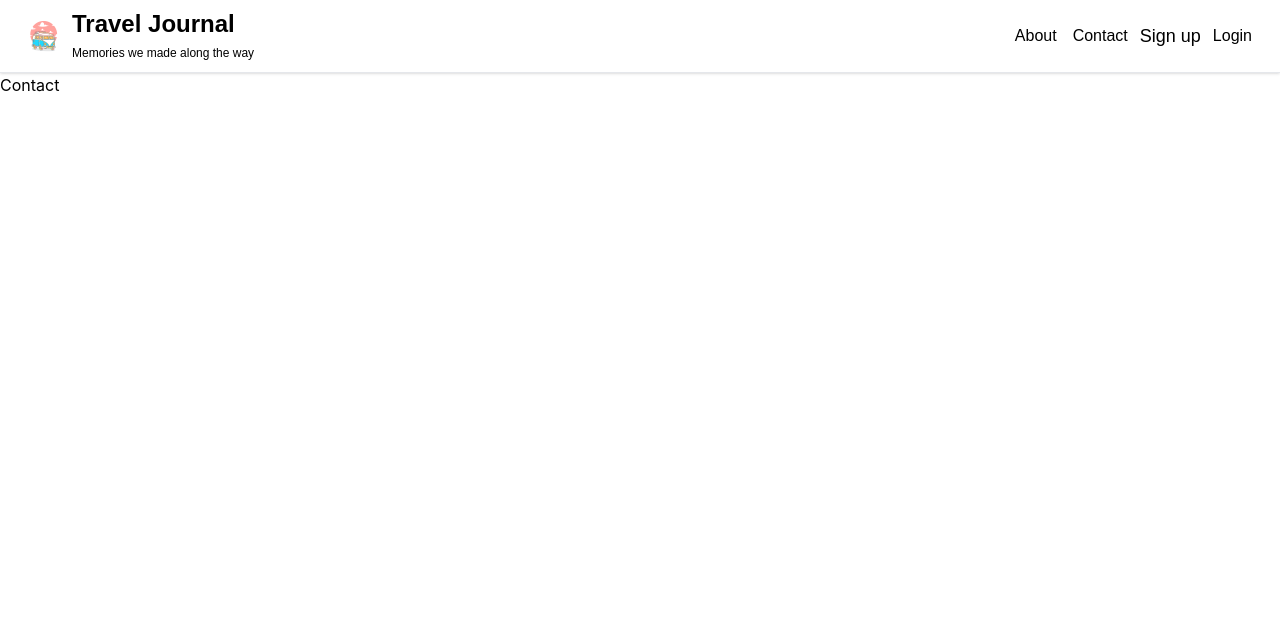
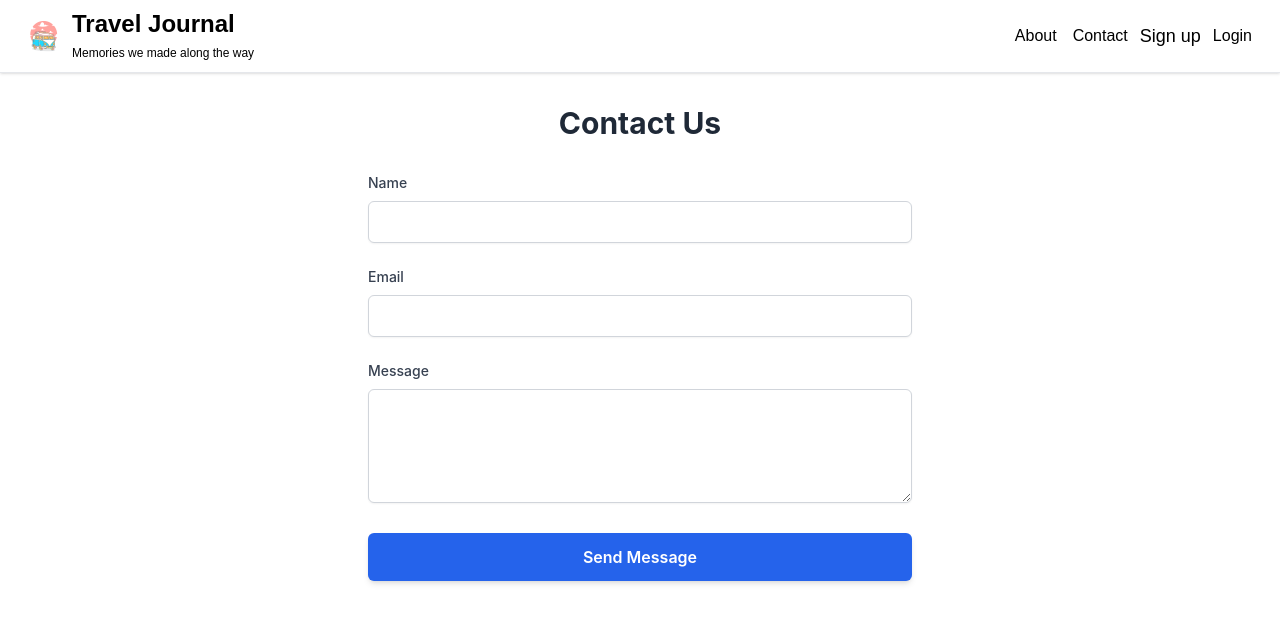
Before and after one commit to shalingams/Travel-Journal, a React (Create React App) app: page /contact in a window 1280 px wide. Shown: the top 622 px of the page. Built offline with nearby package versions, Linux system fonts and the light colour scheme; a web font is replaced by a local one.

Commit message:
adding page content and validations

```diff
--- a/src/Pages/Contact.tsx
+++ b/src/Pages/Contact.tsx
@@ -1,4 +1,167 @@
+import React, { useState, FormEvent } from 'react';
+
+interface ContactFormData {
+  name: string;
+  email: string;
+  message: string;
+}
+
 function Contact() {
-  return <h1>Contact</h1>;
+  const [formData, setFormData] = useState<ContactFormData>({
+    name: '',
+    email: '',
+    message: '',
+  });
+
+  const [errors, setErrors] = useState<Partial<ContactFormData>>({});
+
+  const validateForm = () => {
+    const newErrors: Partial<ContactFormData> = {};
+
+    if (!formData.name.trim()) {
+      newErrors.name = 'Name is required';
+    }
+
+    if (!formData.email.trim()) {
+      newErrors.email = 'Email is required';
+    } else if (!/\S+@\S+\.\S+/.test(formData.email)) {
+      newErrors.email = 'Email is invalid';
+    }
+
+    if (!formData.message.trim()) {
+      newErrors.message = 'Message is required';
+    }
+
+    setErrors(newErrors);
+    return Object.keys(newErrors).length === 0;
+  };
+
+  const handleSubmit = (e: FormEvent<HTMLFormElement>) => {
+    e.preventDefault();
+
+    if (validateForm()) {
+      // TODO: Implement actual form submission logic
+      console.log('Form submitted:', formData);
+      alert('Thank you for your message! We will get back to you soon.');
+
+      // Reset form after submission
+      setFormData({
+        name: '',
+        email: '',
+        message: '',
+      });
+      setErrors({});
+    }
+  };
+
+  const handleChange = (e: React.ChangeEvent<HTMLInputElement | HTMLTextAreaElement>) => {
+    const { name, value } = e.target;
+    setFormData(prev => ({
+      ...prev,
+      [name]: value,
+    }));
+  };
+
+  return (
+    <div className="container mx-auto px-4 py-8 max-w-xl">
+      <h1 className="text-3xl font-bold text-center mb-8 text-gray-800">Contact Us</h1>
+      <form onSubmit={handleSubmit} className="space-y-6">
+        <div>
+          <label
+            htmlFor="name"
+            className="block text-sm font-medium text-gray-700 mb-2"
+          >
+            Name
+          </label>
+          <input
+            type="text"
+            id="name"
+            name="name"
+            value={formData.name}
+            onChange={handleChange}
+            className={`
+              w-full px-3 py-2 border rounded-md shadow-sm focus:outline-none focus:ring-2
+              ${errors.name
+                ? 'border-red-500 focus:ring-red-500'
+                : 'border-gray-300 focus:ring-blue-500 focus:border-blue-500'
+              }
+            `}
+          />
+          {errors.name && (
+            <p className="mt-1 text-sm text-red-600">{errors.name}</p>
+          )}
+        </div>
+
+        <div>
+          <label
+            htmlFor="email"
+            className="block text-sm font-medium text-gray-700 mb-2"
+          >
+            Email
+          </label>
+          <input
+            type="email"
+            id="email"
+            name="email"
+            value={formData.email}
+            onChange={handleChange}
+            className={`
+              w-full px-3 py-2 border rounded-md shadow-sm focus:outline-none focus:ring-2
+              ${errors.email
+                ? 'border-red-500 focus:ring-red-500'
+                : 'border-gray-300 focus:ring-blue-500 focus:border-blue-500'
+              }
+            `}
+          />
+          {errors.email && (
+            <p className="mt-1 text-sm text-red-600">{errors.email}</p>
+          )}
+        </div>
+
+        <div>
+          <label
+            htmlFor="message"
+            className="block text-sm font-medium text-gray-700 mb-2"
+          >
+            Message
+          </label>
+          <textarea
+            id="message"
+            name="message"
+            value={formData.message}
+            onChange={handleChange}
+            rows={4}
+            className={`
+              w-full px-3 py-2 border rounded-md shadow-sm focus:outline-none focus:ring-2
+              ${errors.message
+                ? 'border-red-500 focus:ring-red-500'
+                : 'border-gray-300 focus:ring-blue-500 focus:border-blue-500'
+              }
+            `}
+          />
+          {errors.message && (
+            <p className="mt-1 text-sm text-red-600">{errors.message}</p>
+          )}
+        </div>
+
+        <div>
+          <button
+            type="submit"
+            className="
+              w-full py-3 px-4
+              bg-blue-600 text-white font-semibold
+              rounded-md shadow-md
+              hover:bg-blue-700
+              focus:outline-none focus:ring-2 focus:ring-blue-500 focus:ring-offset-2
+              transition duration-300 ease-in-out
+            "
+          >
+            Send Message
+          </button>
+        </div>
+      </form>
+    </div>
+  );
 }
+
 export default Contact;
--- a/src/Pages/NewPost.tsx
+++ b/src/Pages/NewPost.tsx
@@ -1,8 +1,22 @@
-import { useState } from "react";
+import { useState, FormEvent } from "react";
 
 function NewPost() {
   const [uploadedFiles, setUploadedFiles] = useState<string[]>([]);
   const [tags, setTags] = useState<string[]>([]);
+
+  // New state for form fields and errors
+  const [formData, setFormData] = useState({
+    title: '',
+    description: '',
+    location: '',
+  });
+  const [errors, setErrors] = useState({
+    title: '',
+    description: '',
+    location: '',
+    images: '',
+    tags: '',
+  });
 
   // State to store uploadedFiles
   const filePath: string[] = [];
@@ -18,6 +32,15 @@ function NewPost() {
   }
 
   function setPreview(files: FileList | null) {
+    // Reset image error
+    setErrors(prev => ({ ...prev, images: '' }));
+
+    // Validate image count
+    if (files && files.length + uploadedFiles.length > 5) {
+      setErrors(prev => ({ ...prev, images: 'You can only upload up to 5 images' }));
+      return;
+    }
+
     for (let i = 0; i < files!.length; i++) {
       filePath.push(URL.createObjectURL(files![i]));
     }
@@ -26,12 +49,91 @@ function NewPost() {
     }
   }
 
+  const validateForm = () => {
+    const newErrors = {
+      title: '',
+      description: '',
+      location: '',
+      images: '',
+      tags: '',
+    };
+
+    // Title validation
+    if (!formData.title.trim()) {
+      newErrors.title = 'Title is required';
+    } else if (formData.title.trim().length < 3) {
+      newErrors.title = 'Title must be at least 3 characters long';
+    }
+
+    // Description validation
+    if (!formData.description.trim()) {
+      newErrors.description = 'Description is required';
+    } else if (formData.description.trim().length < 10) {
+      newErrors.description = 'Description must be at least 10 characters long';
+    }
+
+    // Location validation
+    if (!formData.location.trim()) {
+      newErrors.location = 'Location is required';
+    } else if (formData.location.trim().length < 2) {
+      newErrors.location = 'Location must be at least 2 characters long';
+    }
+
+    // Images validation
+    if (uploadedFiles.length === 0) {
+      newErrors.images = 'At least one image is required';
+    }
+
+    // Tags validation (optional, but limit to 5 tags)
+    if (tags.length > 5) {
+      newErrors.tags = 'Maximum of 5 tags allowed';
+    }
+
+    setErrors(newErrors);
+
+    // Return true if no errors
+    return Object.values(newErrors).every(error => error === '');
+  };
+
+  const handleSubmit = (e: FormEvent<HTMLFormElement>) => {
+    e.preventDefault();
+
+    // Validate the form
+    if (validateForm()) {
+      // Form is valid, proceed with submission
+      const postData = {
+        ...formData,
+        tags,
+        images: uploadedFiles
+      };
+
+      // TODO: Implement actual form submission logic
+      console.log('Form submitted:', postData);
+
+      // Optional: Reset form after successful submission
+      // setFormData({ title: '', description: '', location: '' });
+      // setUploadedFiles([]);
+      // setTags([]);
+    }
+  };
+
+  const handleInputChange = (e: React.ChangeEvent<HTMLInputElement | HTMLTextAreaElement>) => {
+    const { name, value } = e.target;
+    setFormData(prev => ({
+      ...prev,
+      [name]: value
+    }));
+
+    // Clear the specific error when user starts typing
+    setErrors(prev => ({ ...prev, [name]: '' }));
+  };
+
   return (
     <div className="bg-white rounded-lg shadow-xl pb-8 flex justify-center items-center">
       <div className="flex w-3/4">
         <div className="w-2/4 mt-10">
           <span className="text-2xl font-bold">New Post</span>
-          <form className="w-full bg-white shadow-md p-6">
+          <form onSubmit={handleSubmit} className="w-full bg-white shadow-md p-6">
             <div className="flex flex-wrap -mx-3 mb-6">
               <div className="w-full md:w-full px-3 mb-6">
                 <label
@@ -41,12 +143,14 @@ function NewPost() {
                   Title
                 </label>
                 <input
-                  className="appearance-none block w-full bg-white text-gray-900 font-medium border border-gray-400 rounded-lg py-3 px-3 leading-tight focus:outline-none focus:border-[#98c01d]"
+                  className={`appearance-none block w-full bg-white text-gray-900 font-medium border ${errors.title ? 'border-red-500' : 'border-gray-400'} rounded-lg py-3 px-3 leading-tight focus:outline-none focus:border-[#98c01d]`}
                   type="text"
                   name="title"
                   placeholder="Title"
-                  required
+                  value={formData.title}
+                  onChange={handleInputChange}
                 />
+                {errors.title && <p className="text-red-500 text-xs italic mt-1">{errors.title}</p>}
               </div>
               <div className="w-full px-3 mb-6">
                 <label
@@ -57,12 +161,12 @@ function NewPost() {
                 </label>
                 <textarea
                   rows={4}
-                  className="appearance-none block w-full bg-white text-gray-900 font-medium border border-gray-400 rounded-lg py-3 px-3 leading-tight focus:outline-none focus:border-[#98c01d]"
+                  className={`appearance-none block w-full bg-white text-gray-900 font-medium border ${errors.description ? 'border-red-500' : 'border-gray-400'} rounded-lg py-3 px-3 leading-tight focus:outline-none focus:border-[#98c01d]`}
                   name="description"
-                  required
-                >
-                  {" "}
-                </textarea>
+                  value={formData.description}
+                  onChange={handleInputChange}
+                />
+                {errors.description && <p className="text-red-500 text-xs italic mt-1">{errors.description}</p>}
               </div>
               <div className="w-full md:w-full px-3 mb-6">
                 <label
@@ -72,12 +176,14 @@ function NewPost() {
                   Location
                 </label>
                 <input
-                  className="appearance-none block w-full bg-white text-gray-900 font-medium border border-gray-400 rounded-lg py-3 px-3 leading-tight focus:outline-none focus:border-[#98c01d]"
+                  className={`appearance-none block w-full bg-white text-gray-900 font-medium border ${errors.location ? 'border-red-500' : 'border-gray-400'} rounded-lg py-3 px-3 leading-tight focus:outline-none focus:border-[#98c01d]`}
                   type="text"
                   name="location"
                   placeholder="Helsinki"
-                  required
+                  value={formData.location}
+                  onChange={handleInputChange}
                 />
+                {errors.location && <p className="text-red-500 text-xs italic mt-1">{errors.location}</p>}
               </div>
               <div className="w-full md:w-full px-3 mb-6">
                 <label
@@ -94,11 +200,16 @@ function NewPost() {
                   onKeyDown={(e) => {
                     if (e.key === "Enter") {
                       e.preventDefault();
-                      setTags([...tags, e.currentTarget.value]);
-                      e.currentTarget.value = "";
+                      // Prevent adding duplicate or empty tags
+                      const newTag = e.currentTarget.value.trim();
+                      if (newTag && !tags.includes(newTag)) {
+                        setTags([...tags, newTag]);
+                        e.currentTarget.value = "";
+                      }
                     }
                   }}
                 />
+                {errors.tags && <p className="text-red-500 text-xs italic mt-1">{errors.tags}</p>}
                 <div className="flex flex-wrap mt-1">
                   {tags.map((tag) => (
                     <span key={tag} className="flex gap-1 bg-blue-200 rounded-md px-3 py-1 text-sm font-semibold text-gray-700 mr-2 mb-2">
@@ -147,18 +258,16 @@ function NewPost() {
                     multiple
                     max={5}
                     accept="image/png, image/jpeg"
-                    onChange={(e) => {
-                      if (uploadedFiles.length > 4) {
-                        alert("You can only upload 5 images");
-                        return;
-                      }
-                      setPreview(e.target.files);
-                    }}
+                    onChange={(e) => setPreview(e.target.files)}
                   />
                 </label>
+                {errors.images && <p className="text-red-500 text-xs italic mt-1 text-center">{errors.images}</p>}
               </div>
               <div className="w-full md:w-full px-3 mb-6">
-                <button className="appearance-none block w-full items-center bg-blue-600 hover:bg-blue-700 text-gray-100 px-4 py-2 rounded text-sm space-x-2 transition duration-100">
+                <button
+                  type="submit"
+                  className="appearance-none block w-full items-center bg-blue-600 hover:bg-blue-700 text-gray-100 px-4 py-2 rounded text-sm space-x-2 transition duration-100"
+                >
                   Add Post
                 </button>
               </div>
```
Also changed, not shown: src/Pages/About.tsx (+24 -1 lines).
